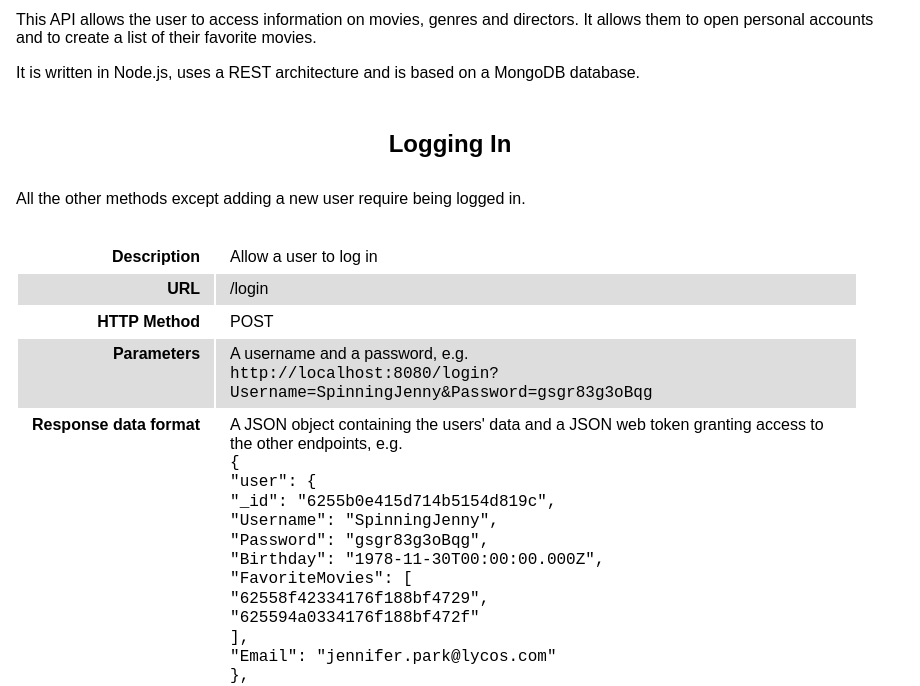
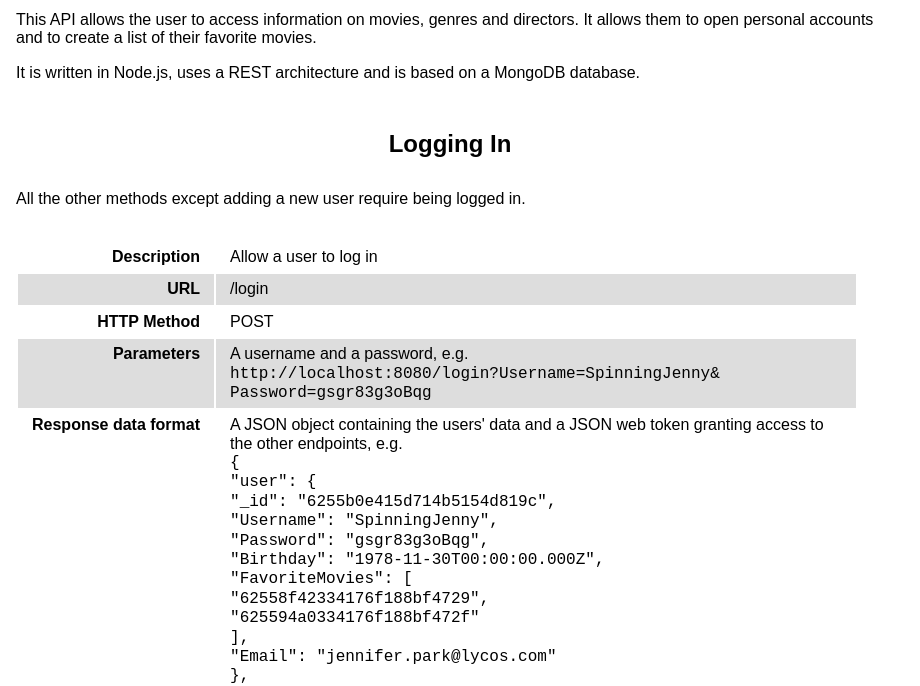
Before and after one commit to Darisam/movie-api, a website: page public/documentation.html in a window 1280 px wide. Shown: the part 106-792 px from the top of the page, without its empty margins (0-920 px from the left). Drawn offline with Linux system fonts and the light colour scheme.

Commit message:
Add some more optional word breaks

```diff
--- a/public/documentation.html
+++ b/public/documentation.html
@@ -43,7 +43,7 @@
         <td>
           A username and a password, e.g. <br />
           <code>
-            http://localhost:8080/<wbr>login?Username=SpinningJenny&Password=gsgr83g3oBqg
+            http://localhost:8080/<wbr>login?<wbr>Username=SpinningJenny&<wbr>Password=gsgr83g3oBqg
           </code>
         </td>
       </tr>
```
